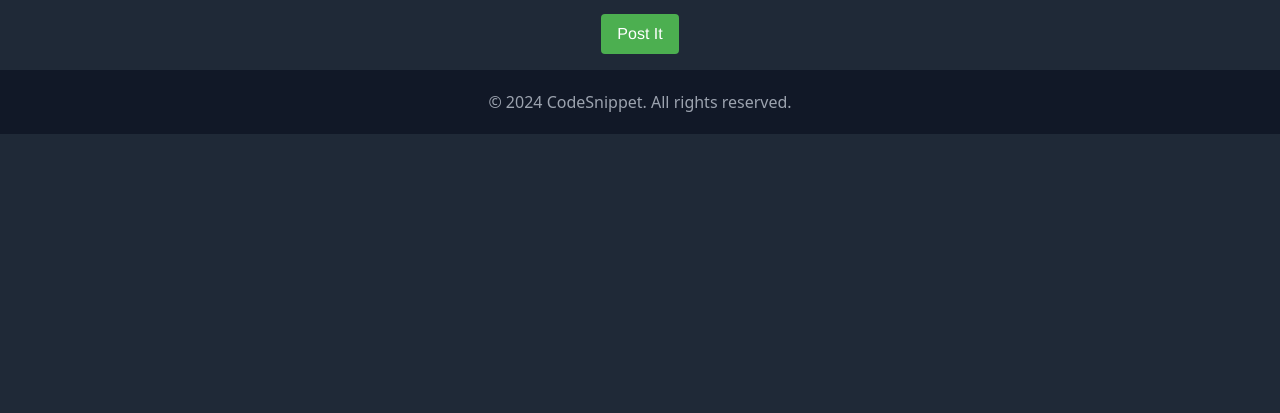
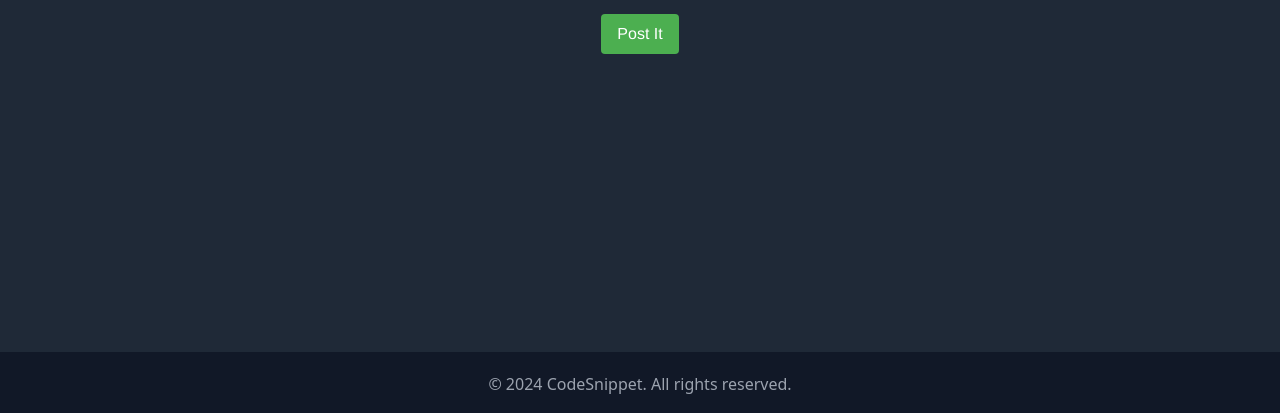
Before and after one commit to KamilTaras/my-vue-app, a Vue app: page / in a window 1280 px wide. Shown: the part 384-797 px from the top of the page. Built offline with nearby package versions, Linux system fonts and the light colour scheme; no server answers.

Commit message:
chore: footer adjusted

```diff
--- a/src/components/FooterBar.vue
+++ b/src/components/FooterBar.vue
@@ -1,5 +1,5 @@
 <template>
-  <footer class="bg-gray-900 text-center py-5 text-gray-400">
+  <footer class="absolute bottom-0 min-w-full bg-gray-900 text-center py-5 text-gray-400">
     <p>© 2024 CodeSnippet. All rights reserved.</p>
   </footer>
 </template>
```
Also changed, not shown: 1 other file (tests, documents, lock files or other folders).
